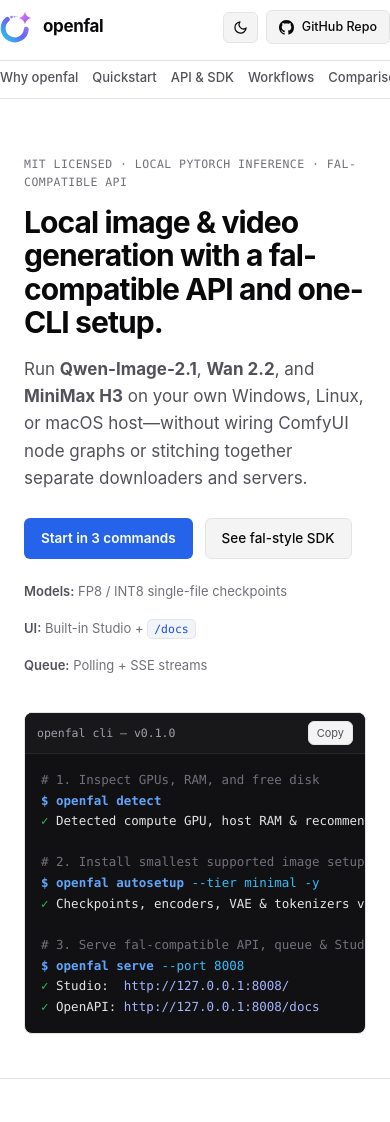
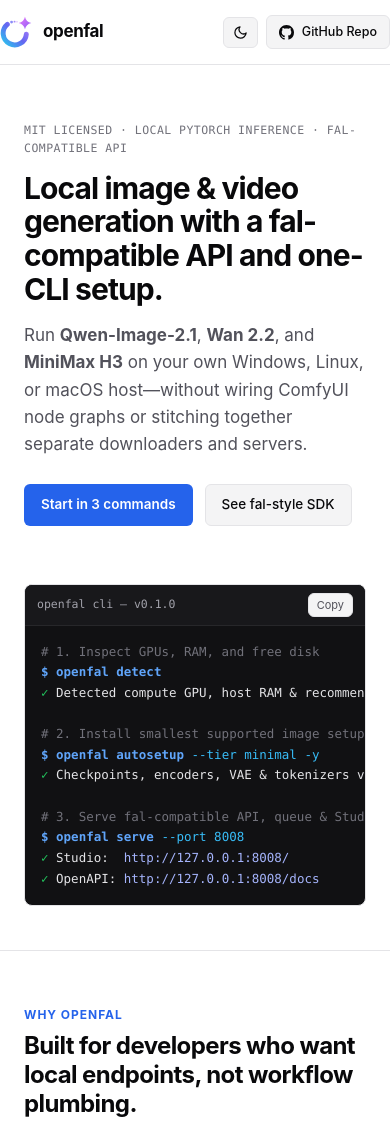
Before and after one commit to esokullu/openfal, a plain HTML site: page docs/index.html in a window 390 px wide. Shown: the top 1122 px of the page. Drawn offline with Linux system fonts and the light colour scheme.

Commit message:
Simplify website navigation and layout

```diff
--- a/docs/index.html
+++ b/docs/index.html
@@ -156,19 +156,6 @@
       display: block;
       flex-shrink: 0;
     }
-    nav {
-      display: flex;
-      align-items: center;
-      gap: 22px;
-      flex-wrap: wrap;
-    }
-    nav a {
-      color: var(--text-1);
-      font-size: 14px;
-      font-weight: 500;
-    }
-    nav a:hover { color: var(--text-0); text-decoration: none; }
-
     .btn {
       display: inline-flex;
       align-items: center;
@@ -244,15 +231,6 @@
       gap: 12px;
       margin-bottom: 22px;
     }
-    .hero-meta {
-      display: flex;
-      flex-wrap: wrap;
-      gap: 16px;
-      font-size: 13px;
-      color: var(--text-2);
-    }
-    .hero-meta span strong { color: var(--text-1); font-weight: 600; }
-
     /* Terminal Card */
     .terminal {
       background: var(--terminal-bg);
@@ -313,6 +291,7 @@
       margin-bottom: 10px;
     }
     .section-desc { color: var(--text-1); font-size: 15.5px; }
+    #benchmarks .section-head { max-width: none; }
 
     /* Cards Grid */
     .grid-3 {
@@ -527,27 +506,11 @@
       align-items: center;
       gap: 14px;
     }
-    .footer-links {
-      display: flex;
-      flex-wrap: wrap;
-      gap: 18px;
-    }
-
     @media (max-width: 920px) {
       .hero-grid, .grid-3, .grid-2, .bundle-grid {
         grid-template-columns: 1fr;
       }
       .nav-inner { flex-wrap: wrap; padding: 10px 0; }
-      nav {
-        order: 3;
-        width: 100%;
-        gap: 14px;
-        overflow-x: auto;
-        flex-wrap: nowrap;
-        padding-top: 6px;
-        border-top: 1px solid var(--border-soft);
-      }
-      nav a { white-space: nowrap; font-size: 13px; }
     }
   </style>
 </head>
@@ -558,14 +521,6 @@
         <img class="brand-logo" src="./assets/logo-mark.svg" alt="" width="32" height="32" />
         <span>openfal</span>
       </a>
-      <nav aria-label="Primary">
-        <a href="#why">Why openfal</a>
-        <a href="#quickstart">Quickstart</a>
-        <a href="#api">API &amp; SDK</a>
-        <a href="#workflows">Workflows</a>
-        <a href="#compare">Comparison</a>
-        <a href="#benchmarks">Benchmarks</a>
-      </nav>
       <div class="nav-actions">
         <button class="btn btn-sm" id="theme-toggle" type="button" aria-label="Switch to dark theme" title="Switch to dark theme" style="padding:7px 9px;">
           <span id="theme-icon" aria-hidden="true" style="display:inline-flex;align-items:center;"></span>
@@ -595,11 +550,6 @@
           <div class="hero-actions">
             <a class="btn btn-primary" href="#quickstart">Start in 3 commands</a>
             <a class="btn" href="#api">See fal-style SDK</a>
-          </div>
-          <div class="hero-meta">
-            <span><strong>Models:</strong> FP8 / INT8 single-file checkpoints</span>
-            <span><strong>UI:</strong> Built-in Studio + <code>/docs</code></span>
-            <span><strong>Queue:</strong> Polling + SSE streams</span>
           </div>
         </div>
 
@@ -976,15 +926,6 @@ result = openfal.<span class="tok-fn">subscribe</span>(
           </table>
         </div>
 
-        <div class="callout">
-          <h3>Verified engineering limits to know before deploying</h3>
-          <ul>
-            <li><strong>Single compute device:</strong> Runners execute on logical <code>cuda:0</code> (or MPS/CPU fallback). Profiles named <code>dual_*</code> are memory-planning configs and do not perform multi-GPU tensor parallelism.</li>
-            <li><strong>Profile telemetry is estimated:</strong> Studio's block map and <code>/v1/engine/status</code> report profile estimates (<code>telemetry_kind: "profile_estimate"</code>), not live hardware measurements.</li>
-            <li><strong>macOS status:</strong> MPS and CPU fallback branches have host regression coverage, but actual Apple Silicon inference and unified-memory headroom have not been benchmarked yet.</li>
-            <li><strong>Local trust boundary:</strong> Binds <code>127.0.0.1</code> by default with an in-memory queue (lost on restart). Pass <code>--api-key</code> (or set <code>OPENFAL_API_KEY</code>) whenever exposing <code>--host 0.0.0.0</code> on a LAN.</li>
-          </ul>
-        </div>
       </div>
     </section>
 
@@ -1154,13 +1095,6 @@ result = openfal.<span class="tok-fn">subscribe</span>(
   <footer>
     <div class="container footer-inner">
       <div><strong>openfal</strong> · MIT Licensed source code (model weights retain upstream licenses).</div>
-      <div class="footer-links">
-        <a href="https://github.com/esokullu/openfal" target="_blank" rel="noopener noreferrer">GitHub</a>
-        <a href="https://github.com/esokullu/openfal/blob/main/README.md" target="_blank" rel="noopener noreferrer">README</a>
-        <a href="https://github.com/esokullu/openfal/blob/main/docs/benchmark-rtx-5090-2026-11-18.md" target="_blank" rel="noopener noreferrer">RTX 5090 Benchmarks</a>
-        <a href="https://github.com/esokullu/openfal/blob/main/docs/validation-2026-11-17.md" target="_blank" rel="noopener noreferrer">Windows Validation Record</a>
-        <a href="https://github.com/esokullu/openfal/blob/main/docs/macos-validation.md" target="_blank" rel="noopener noreferrer">macOS Validation Guide</a>
-      </div>
     </div>
   </footer>
 
```
